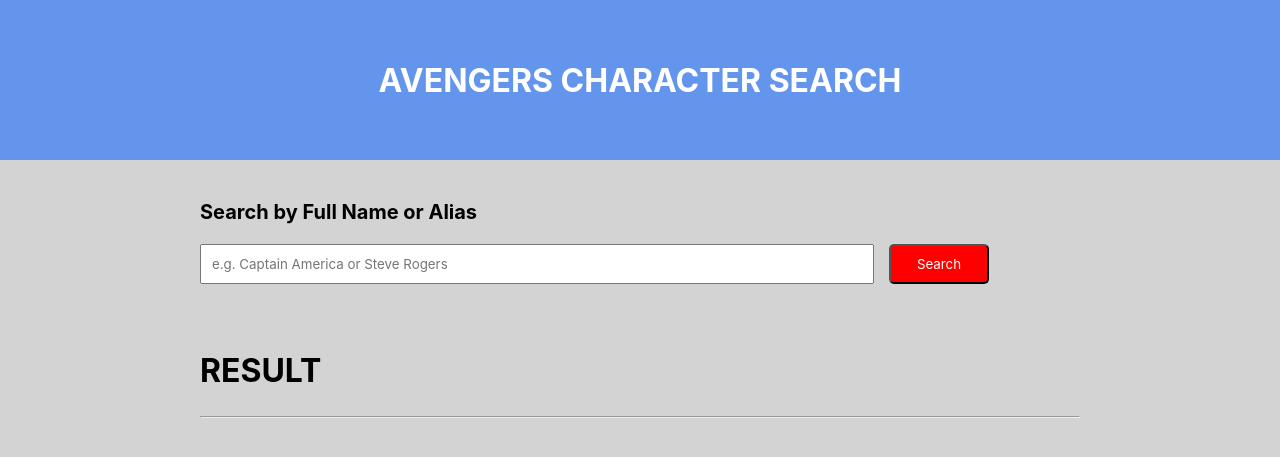
After one commit to Emmellia/info2180-lab4, a PHP site: page /index.html in a window 1280 px wide. The commit adds this page. Shown: the top 457 px of the page. Run offline with PHP 8.4, Linux system fonts and the light colour scheme.

Commit message:
Updated files

```diff
--- a/app.js
+++ b/app.js
@@ -1,13 +1,20 @@
 "use strict"
 window.onload=function(){
 
+    var httpRequest;
     var searchBtn=document.querySelector(".btn");
-    var httpRequest;
+    var searchRequest=document.getElementById("search");
+    var result=document.querySelector("#result");
 
-    searchBtn.addEventListener("click", function(){
+
+
+
+    searchBtn.addEventListener("click", function(e){
+        e.preventDefault();
+        let searchField=searchRequest.value;
 
         httpRequest= new XMLHttpRequest();
-        var url="http://localhost:8080/superheroes.php";
+        var url="http://localhost:8080/superheroes.php?query="+searchField+"";
         httpRequest.onreadystatechange=loadMessage;
         httpRequest.open('GET',url);
         httpRequest.send();
@@ -17,7 +24,7 @@ window.onload=function(){
         if (httpRequest.readyState === XMLHttpRequest.DONE) {
           if (httpRequest.status === 200) {
             var response = httpRequest.responseText;
-            alert(response);
+            result.innerHTML=response;
           } else {
             alert('There was a problem with the request.');
           }
@@ -25,5 +32,4 @@ window.onload=function(){
       }
 
 
-
 }
--- /dev/null
+++ b/index.html
@@ -0,0 +1,40 @@
+<!DOCTYPE html>
+<html lang="en">
+<head>
+    <meta charset="UTF-8">
+    <meta name="viewport" content="width=device-width, initial-scale=1.0">
+    <title>INFO2180 Lab 4</title>
+    <link rel="stylesheet" href="styles.css">
+    <script src="app.js"></script>
+</head>
+
+<body>
+
+    <header>
+       <h1> Avengers Character Search </h1>
+    </header>
+
+
+    <main>
+        <div id="srcInfo">
+            <p> Search by Full Name or Alias </p>
+        </div>
+
+        <form action="superheroes.php" method="post">
+            <div  class="form-group">
+            <input type="text" name="search" id="search" placeholder="e.g. Captain America or Steve Rogers">
+            </div>
+            <button class="btn" type="submit">Search</button>
+        </form>
+
+        <h2>Result</h2>
+
+        <hr>
+
+        <div id="result">
+        </div>
+
+    </main>
+</body>
+
+</html>
--- a/styles.css
+++ b/styles.css
@@ -1,7 +1,74 @@
-h1{
-    font-weight: bolder;
+*{
+    font-family: -apple-system, BlinkMacSystemFont, 'Segoe UI', Roboto, Oxygen, Ubuntu, Cantarell, 'Open Sans', 'Helvetica Neue', sans-serif;
+
 }
 
+
+
 body{
-    background-color: gray;
+    background-color: lightgray;
+    margin:0;
+    padding: 0;
 }
+
+
+
+h2{
+    text-transform: uppercase;
+    font-weight: bold;
+    margin-left: 200px;
+    padding-top: 40px;
+    font-size: 32px;
+
+}
+
+header{
+    display: flex;
+    background-color: cornflowerblue;
+    color: #ffffff;
+    align-items: center;
+    width:100%;
+    height: 20vh;
+    justify-content: center;
+    margin:0;
+    font-weight: bolder;
+    text-transform: uppercase;
+}
+
+#srcInfo p{
+    margin-left: 200px;
+    padding-top: 20px;
+    font-weight: bold;
+    font-size: 20px;
+}
+
+.form-group input{
+    width:650px;
+    padding:10px;
+}
+
+form{
+    display: flex;
+    margin-left: 200px;
+
+
+}
+
+.btn{
+    background-color: red;
+    color: #ffffff;
+    border-radius: 5px;
+    padding: 10px;
+    width: 100px;
+    margin-left:15px;
+
+}
+
+
+hr{
+    margin: 0px 200px 0px 200px ;
+}
+
+#result{
+    margin-left: 200px;
+}
```
Also changed, not shown: superheroes.php (+28 -5 lines).
